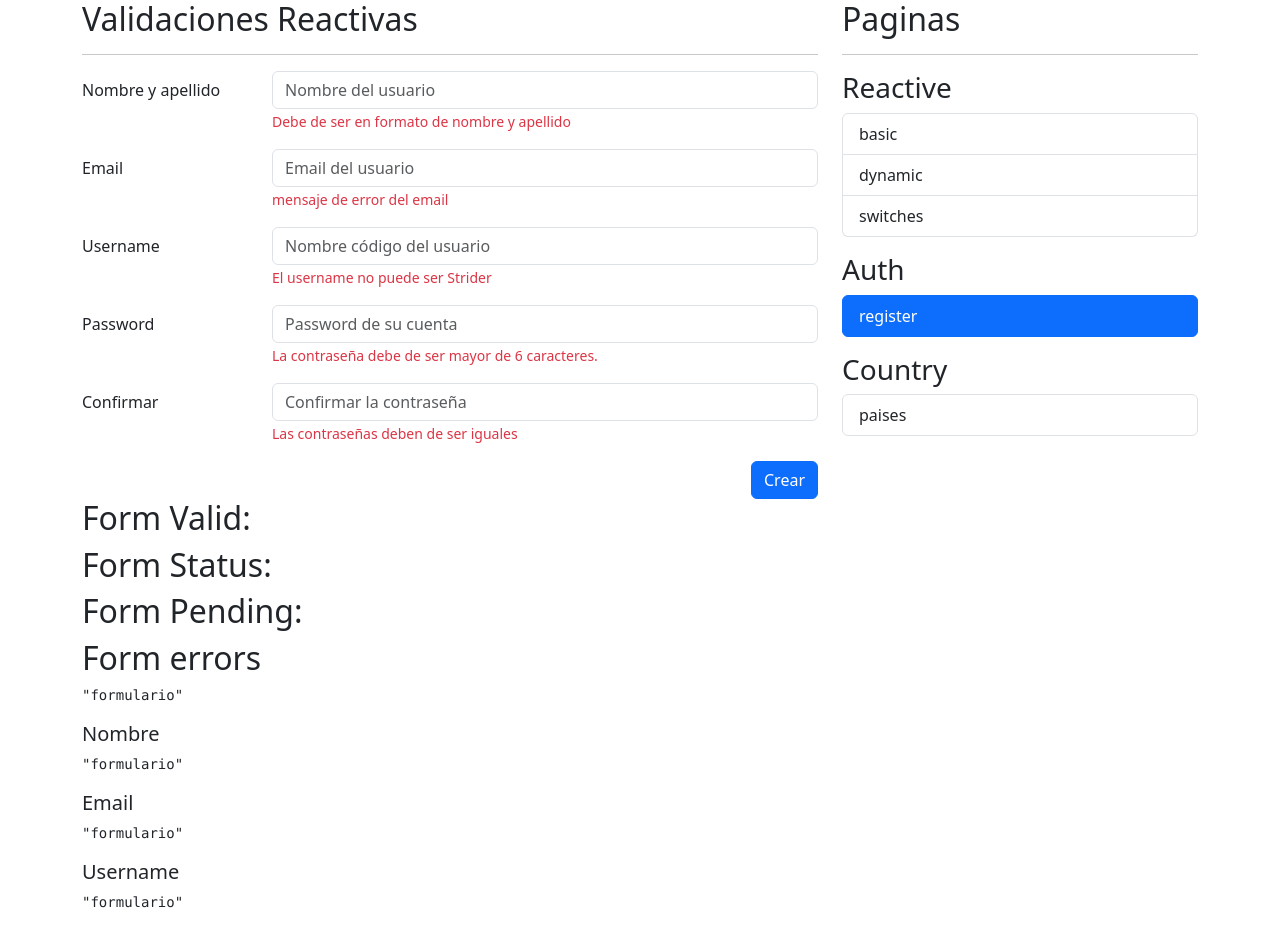
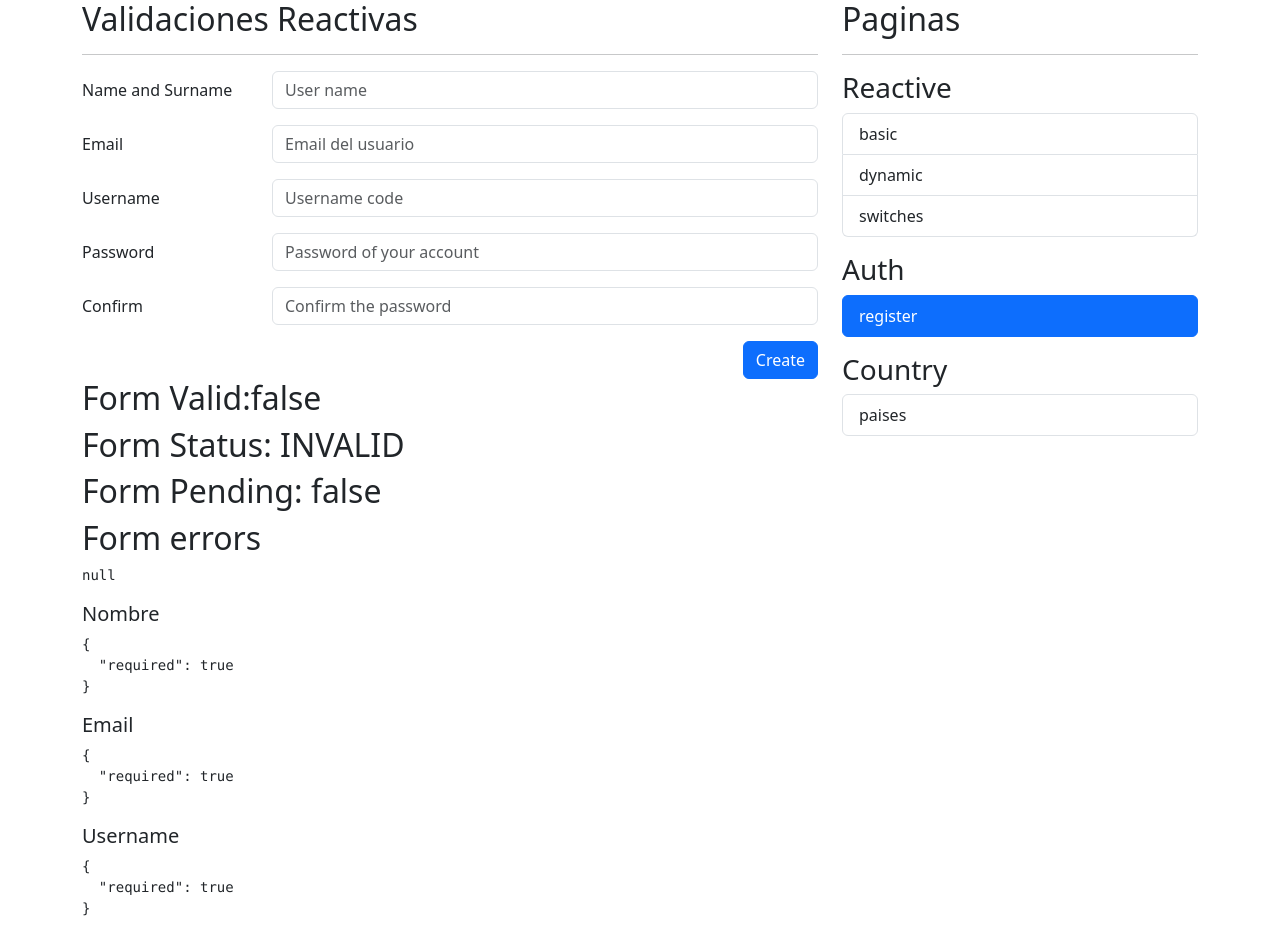
Before and after one commit to DinoMatheow/Forms-test, an Angular app: page /auth/sign-up in a window 1280 px wide. Shown: the top 931 px of the page. Built offline with nearby package versions, Linux system fonts and the light colour scheme.

Commit message:
validaciones

```diff
--- a/src/app/auth/pages/register-page/register-page.component.html
+++ b/src/app/auth/pages/register-page/register-page.component.html
@@ -4,19 +4,22 @@
 <div class="row">
     <div class="col">
 
-        <form autocomplete="off">
+        <form autocomplete="off" [formGroup]="myForm" (ngSubmit)="onSumbit()">
 
             <!-- Nombre -->
             <div class="row mb-3">
-                <label class="col-sm-3 col-form-label">Nombre y apellido</label>
+                <label class="col-sm-3 col-form-label">Name and Surname</label>
                 <div class="col-sm-9">
                     <input type="text"
                            class="form-control"
-                           placeholder="Nombre del usuario">
-
+                           placeholder="User name"
+                           formControlName="name"
+                           >
+                    @if (formUtils.isValidField(myForm, 'name')) {
                     <span class="form-text text-danger">
-                        Debe de ser en formato de nombre y apellido
+                        The name must be in the format of name and surname
                     </span>
+                  }
                 </div>
             </div>
 
@@ -26,10 +29,14 @@
                 <div class="col-sm-9">
                     <input type="email"
                            class="form-control"
-                           placeholder="Email del usuario">
+                           placeholder="Email del usuario"
+                           formControlName="email"
+                           >
+                    @if (formUtils.isValidField(myForm, 'email')) {
                     <span class="form-text text-danger">
-                        mensaje de error del email
+                        The email is not valid
                     </span>
+                    }
                 </div>
             </div>
 
@@ -39,10 +46,14 @@
                 <div class="col-sm-9">
                     <input type="text"
                            class="form-control"
-                           placeholder="Nombre código del usuario">
+                           placeholder="Username code"
+                           formControlName="username"
+                           >
+                    @if (formUtils.isValidField(myForm, 'username')) {
                     <span class="form-text text-danger">
-                         El username no puede ser Strider
+                        The username cannot be Strider
                     </span>
+                    }
                 </div>
             </div>
 
@@ -52,25 +63,32 @@
                 <div class="col-sm-9">
                     <input type="password"
                            class="form-control"
-                           placeholder="Password de su cuenta">
+                           placeholder="Password of your account"
+                           formControlName="password"
+                           >
 
+                    @if (formUtils.isValidField(myForm, 'password')) {
                     <span class="form-text text-danger">
-                         La contraseña debe de ser mayor de 6 caracteres.
+                        The password must be greater than 6 characters.
                     </span>
+                    }
                 </div>
             </div>
 
             <!-- Password2 -->
             <div class="row mb-3">
-                <label class="col-sm-3 col-form-label">Confirmar</label>
+                <label class="col-sm-3 col-form-label">Confirm</label>
                 <div class="col-sm-9">
                     <input type="password"
                            class="form-control"
-                           placeholder="Confirmar la contraseña">
-
+                           placeholder="Confirm the password"
+                           formControlName="confirmPassword"
+                           >
+                    @if (formUtils.isValidField(myForm, 'confirmPassword')) {
                     <span class="form-text text-danger">
-                         Las contraseñas deben de ser iguales
+                        The passwords must be equal
                     </span>
+                    }
                 </div>
             </div>
 
@@ -79,7 +97,7 @@
                 <div class="col">
                     <button class="btn btn-primary float-end"
                             type="submit">
-                        Crear
+                        Create
                     </button>
                 </div>
             </div>
@@ -90,24 +108,24 @@
 </div>
 
 
-<h2>Form Valid: </h2>
-<h2>Form Status: </h2>
-<h2>Form Pending: </h2>
+<h2>Form Valid:{{ myForm.valid }} </h2>
+<h2>Form Status: {{ myForm.status }} </h2>
+<h2>Form Pending: {{ myForm.pending }} </h2>
 <h2>Form errors</h2>
-<pre>{{ 'formulario' | json }}</pre>
+<pre>{{ myForm.errors | json }}</pre>
 
 <h5>Nombre</h5>
-<pre>{{ 'formulario' | json }}</pre>
+<pre>{{ myForm.controls['name'].errors | json }}</pre>
 
 <h5>Email</h5>
-<pre>{{ 'formulario' | json }}</pre>
+<pre>{{ myForm.controls['email'].errors | json }}</pre>
 
 <h5>Username</h5>
-<pre>{{ 'formulario' | json }}</pre>
+<pre>{{ myForm.controls['username'].errors | json }}</pre>
 
 
 <h5>Password</h5>
-<pre>{{ 'formulario' | json }}</pre>
+<pre>{{ myForm.controls['password'].errors | json }}</pre>
 
-<h5>Confirmar</h5>
-<pre>{{ 'formulario' | json }}</pre>
+<h5>Confirm</h5>
+ <pre>{{ myForm.controls['confirmPassword'].errors | json }}</pre>
--- a/src/app/auth/pages/register-page/register-page.component.ts
+++ b/src/app/auth/pages/register-page/register-page.component.ts
@@ -1,10 +1,49 @@
-import { ChangeDetectionStrategy, Component } from '@angular/core';
+import { ChangeDetectionStrategy, Component, inject } from '@angular/core';
 import { JsonPipe } from '@angular/common';
+import { AbstractControl, FormBuilder, FormGroup, ReactiveFormsModule, Validators } from '@angular/forms';
+import { FormsUtils } from '../../../utils/forms-utils';
+import { from } from 'rxjs';
 @Component({
   selector: 'app-register-page',
   standalone: true,
-  imports: [JsonPipe],
+  imports: [JsonPipe, ReactiveFormsModule],
   templateUrl: './register-page.component.html',
   changeDetection: ChangeDetectionStrategy.OnPush,
 })
-export class RegisterPageComponent { }
+export class RegisterPageComponent {
+
+private fb = inject(FormBuilder);
+formUtils = FormsUtils;
+
+myForm: FormGroup = this.fb.group({
+  name: ['', [Validators.required, Validators.pattern(this.formUtils.namePattern)]],
+  email: ['', [Validators.required, Validators.pattern(this.formUtils.emailPattern)]],
+  username: ['', [Validators.required, Validators.pattern(this.formUtils.notOnlySpacesPattern)]],
+  password: ['', [Validators.required, Validators.minLength(6)]],
+  confirmPassword: ['', [Validators.required]],
+},{
+  validators:[
+this.formUtils.isFieldOneEqualFieldTwo('password', 'confirmPassword')
+  ]
+}
+
+
+);
+
+
+// isFieldOneEqualFieldTwo(fieldOne: string, fieldTwo: string){
+//  return (FormGroup: AbstractControl) =>{
+// const field1Value = FormGroup.get(fieldOne)?.value;
+// const field2Value = FormGroup.get(fieldTwo)?.value;
+
+// return field1Value === field2Value ? null :{passwordsNotEqual: true};
+
+//  };
+// }
+
+onSumbit(){
+  this.myForm.markAllAsTouched();
+  console.log(this.myForm.value);
+}
+
+ }
--- a/src/app/utils/forms-utils.ts
+++ b/src/app/utils/forms-utils.ts
@@ -1,9 +1,11 @@
-import { FormArray, FormGroup, ValidationErrors } from "@angular/forms";
+import { AbstractControl, FormArray, FormGroup, ValidationErrors } from "@angular/forms";
 
 export class FormsUtils {
 
   //regular expressions
-
+  static namePattern = '([a-zA-Z]+) ([a-zA-Z]+)';
+  static emailPattern = '^[a-z0-9._%+-]+@[a-z0-9.-]+\\.[a-z]{2,4}$';
+  static notOnlySpacesPattern = '^[a-zA-Z0-9]+$';
 
   static getTextError(errors: ValidationErrors){
     for( const key of Object.keys(errors) ) {
@@ -15,6 +17,15 @@ export class FormsUtils {
           return `Minimun value of ${errors['minlength'].requiredLength} characters.`;
         case 'min':
           return `Minimun value of ${errors['min'].min} `;
+          case 'email':
+            return 'The email is not valid  ';
+          case 'pattern':
+            if(errors['pattern'].requiredPattern  === FormsUtils.emailPattern){
+             return 'The email is not valid';
+            }
+      return 'Error of pattern against regular expression';
+      default:
+        return 'This field is not valid';
 
 
       }
@@ -49,6 +60,16 @@ static getFieldErrorInArray(formArray: FormArray, index: number): string | null
   return FormsUtils.getTextError(errors);
 }
 
+static isFieldOneEqualFieldTwo(fieldOne: string, fieldTwo: string){
+  return (FormGroup: AbstractControl) =>{
+ const field1Value = FormGroup.get(fieldOne)?.value;
+ const field2Value = FormGroup.get(fieldTwo)?.value;
+
+ return field1Value === field2Value ? null :{passwordsNotEqual: true};
+
+  };
+ }
+
 
 
 
```
